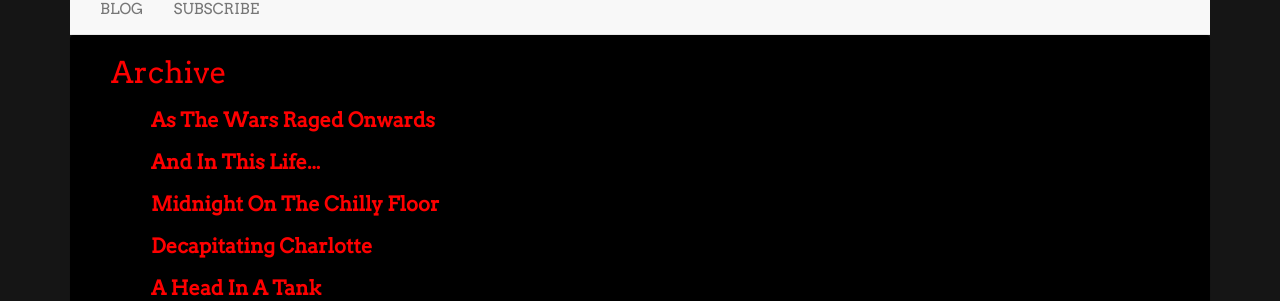
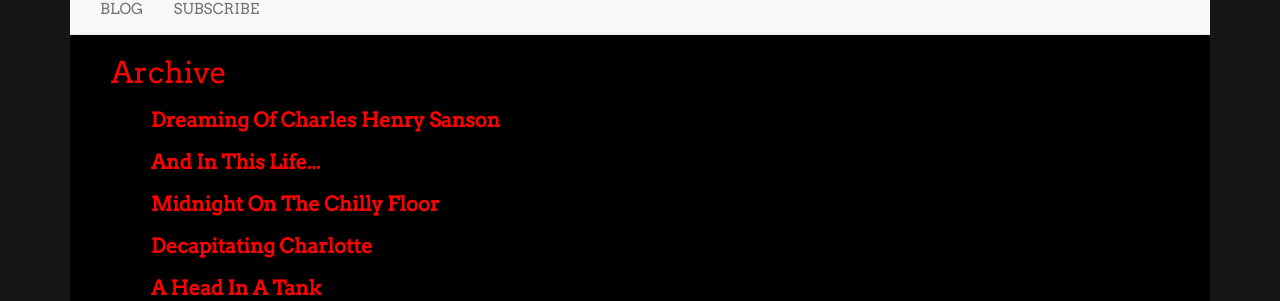
Before and after one commit to LWFlouisa/UploadedFairy, a Jekyll site: the page built from archive.md, in a window 1280 px wide. Shown: the part 350-651 px from the top of the page. Built offline with Jekyll 4.4.1, drawn with Linux system fonts in a browser that asks for light colours; nearby versions of some CDN libraries.

Commit message:
Update 2021-11-14-page27.md

```diff
--- a/_posts/2021-11-14-page27.md
+++ b/_posts/2021-11-14-page27.md
@@ -1,8 +1,8 @@
 ---
 layout: comic
 date:   14 Nov 2021
-title: "As The Wars Raged Onwards"
+title: "Dreaming Of Charles Henry Sanson"
 categories: page
-permalink: /027
+permalink: /028
 ---
-![PAGE TWENTY SEVEN]({{ site.url }}/pages/pagetest27.png)
+![PAGE TWENTY EIGHT]({{ site.url }}/pages/pagetest28.png)
```
